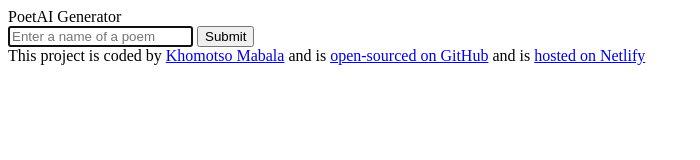
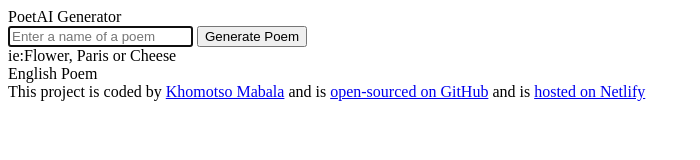
Before and after one commit to Domer078/Poem-generator, a plain HTML site: page index.html in a window 1280 px wide. Shown: the whole page, without its empty margins (0-700 px from the left). Drawn offline with Linux system fonts and the light colour scheme.

Commit message:
Added Google Fonts  and some CSS

```diff
--- a/index.html
+++ b/index.html
@@ -3,12 +3,20 @@
   <head>
     <meta charset="UTF-8" />
     <meta name="viewport" content="width=device-width, initial-scale=1.0" />
+    <link rel="preconnect" href="https://fonts.googleapis.com" />
+    <link rel="preconnect" href="https://fonts.gstatic.com" crossorigin />
+    <link
+      href="https://fonts.googleapis.com/css2?family=Merriweather:ital,opsz,wght@0,18..144,300..900;1,18..144,300..900&family=Roboto:ital,wght@0,100..900;1,100..900&display=swap"
+      rel="stylesheet"
+    />
     <title>Poem Generator</title>
   </head>
   <body>
+    <div class="container">
       <header>PoetAI Generator</header>
 
       <main>
+        <div class="form-container">
           <form>
             <input
               type="text"
@@ -17,8 +25,11 @@
               autocomplete="off"
               required
             />
-        <input type="submit" />
+            <input type="submit" value="Generate Poem" />
           </form>
+          <div>ie:Flower, Paris or Cheese</div>
+        </div>
+        <div>English Poem</div>
       </main>
 
       <footer>
@@ -30,5 +41,6 @@
 
         and is <a href="https://poeticabot.netlify.app/">hosted on Netlify</a>
       </footer>
+    </div>
   </body>
 </html>
--- a/src/styles.css
+++ b/src/styles.css
@@ -0,0 +1,20 @@
+body {
+  background: #f9f7fe;
+  color: #272142;
+  font-family: "Merriweather", serif;
+}
+.container {
+  max-width: 600px;
+  margin: 30px auto;
+}
+header {
+  text-align: center;
+  display: block;
+  margin: 45px 15px;
+}
+.form-container {
+  padding: 20px;
+  background: #ffffff;
+  box-shadow: 0px 20px 60px rgba(65, 50, 100, 0.08);
+  border-radius: 10px;
+}
```
Lines whose indentation alone changed are shown as unchanged.
